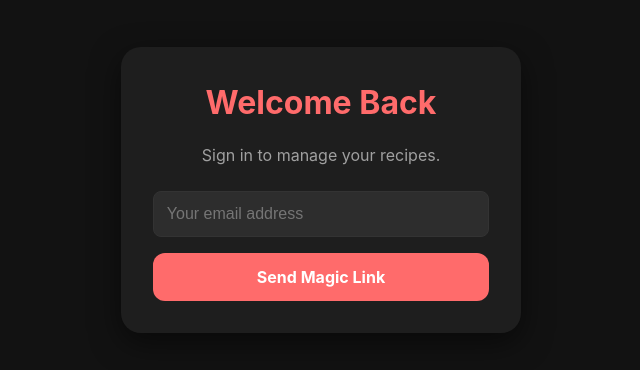
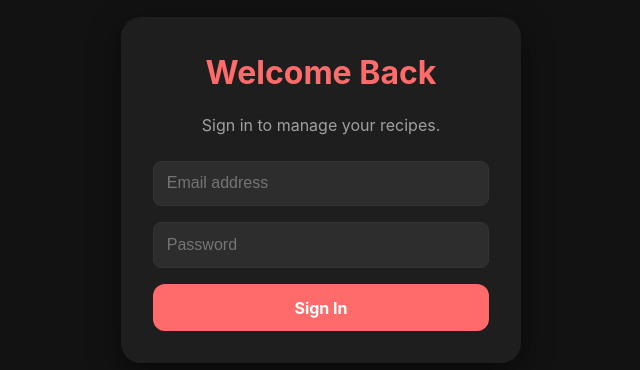
Before and after one commit to chaoticRambling/recipe-app, a React app: page /login in a window 1280 px wide. Shown: the part 162-532 px from the top of the page, without its empty margins (319-959 px from the left). Built offline with nearby package versions, Linux system fonts and the light colour scheme; no server answers; the HTML template or start-up script is replaced by a standard one.

Commit message:
Swapped mock data for real Supabase backend

```diff
--- a/src/pages/LoginView.jsx
+++ b/src/pages/LoginView.jsx
@@ -4,19 +4,26 @@ import './LoginView.css';
 
 export default function LoginView() {
   const [email, setEmail] = useState('');
+  const [password, setPassword] = useState('');
   const [loading, setLoading] = useState(false);
-  const [message, setMessage] = useState(null);
+  const [errorMsg, setErrorMsg] = useState(null);
 
   const handleLogin = async (e) => {
     e.preventDefault();
     setLoading(true);
-    const { error } = await supabase.auth.signInWithOtp({ email });
+    setErrorMsg(null);
+
+    const { error } = await supabase.auth.signInWithPassword({
+      email,
+      password
+    });
+
     if (error) {
-      setMessage(`Error: ${error.message}`);
-    } else {
-      setMessage('Check your email for the login link!');
+      setErrorMsg(error.message);
+      setLoading(false);
     }
-    setLoading(false);
+    // If successful, App.jsx's onAuthStateChange listener will automatically
+    // detect the session and redirect you away from this page!
   };
 
   return (
@@ -27,16 +34,23 @@ export default function LoginView() {
         <form onSubmit={handleLogin} className="login-form">
           <input
             type="email"
-            placeholder="Your email address"
+            placeholder="Email address"
             value={email}
             required
             onChange={(e) => setEmail(e.target.value)}
           />
+          <input
+            type="password"
+            placeholder="Password"
+            value={password}
+            required
+            onChange={(e) => setPassword(e.target.value)}
+          />
           <button type="submit" disabled={loading} className="login-btn">
-            {loading ? 'Sending...' : 'Send Magic Link'}
+            {loading ? 'Signing in...' : 'Sign In'}
           </button>
         </form>
-        {message && <p className="login-message">{message}</p>}
+        {errorMsg && <p className="login-message" style={{ color: '#ff6b6b' }}>{errorMsg}</p>}
       </div>
     </div>
   );
```
